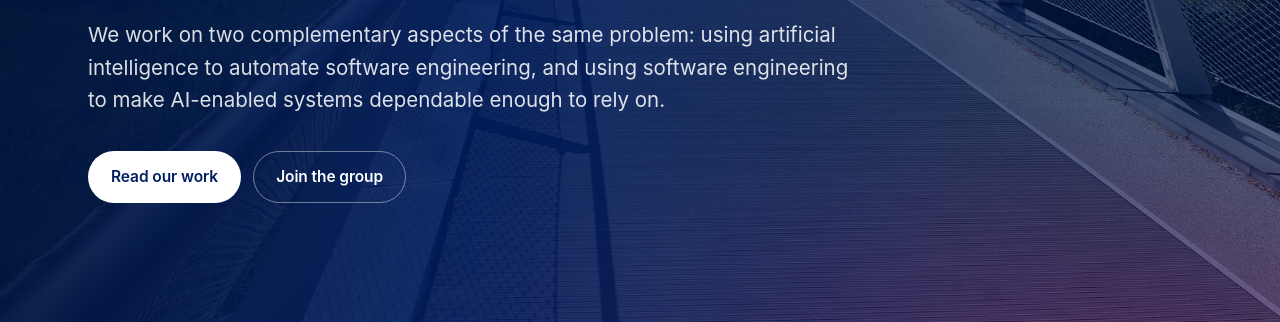
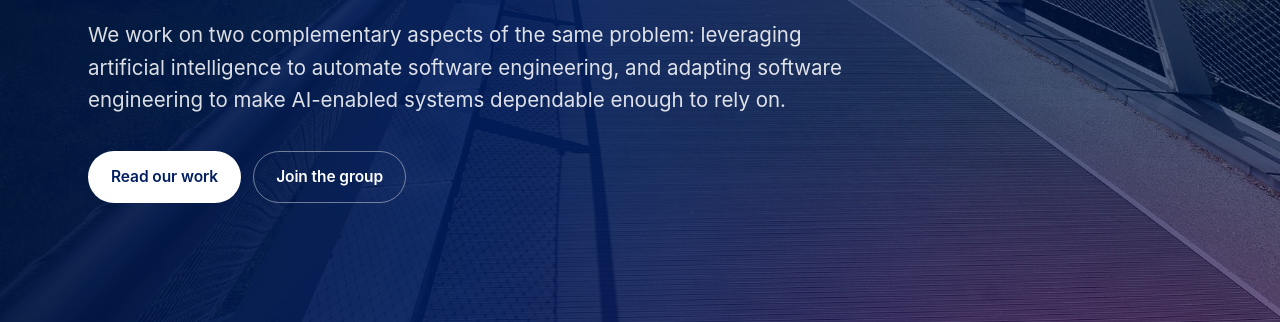
Before and after one commit to aiware-lero/aiware-lero.github.io, a plain HTML site: page site/index.html in a window 1280 px wide. Shown: the part 508-830 px from the top of the page. Drawn offline with Linux system fonts and the light colour scheme.

Commit message:
Reword the hero lead to leveraging / adapting
Keeps the two aspects parallel as gerunds. 'leveraging ... and adapt ...' would
either break the coordination or, on the only grammatical reading, put both
clauses under AI's agency — losing the point that the second aspect is software
engineering serving AI rather than the reverse.

```diff
--- a/site/index.html
+++ b/site/index.html
@@ -24,8 +24,8 @@
       <div class="hero-brand" id="hero-brand"></div>
       <h1>Software systems we can trust</h1>
       <p class="hero-lead">
-        We work on two complementary aspects of the same problem: using artificial intelligence to
-        automate software engineering, and using software engineering to make
+        We work on two complementary aspects of the same problem: leveraging artificial intelligence
+        to automate software engineering, and adapting software engineering to make
         AI-enabled systems dependable enough to rely on.
       </p>
       <div class="hero-actions">
```
